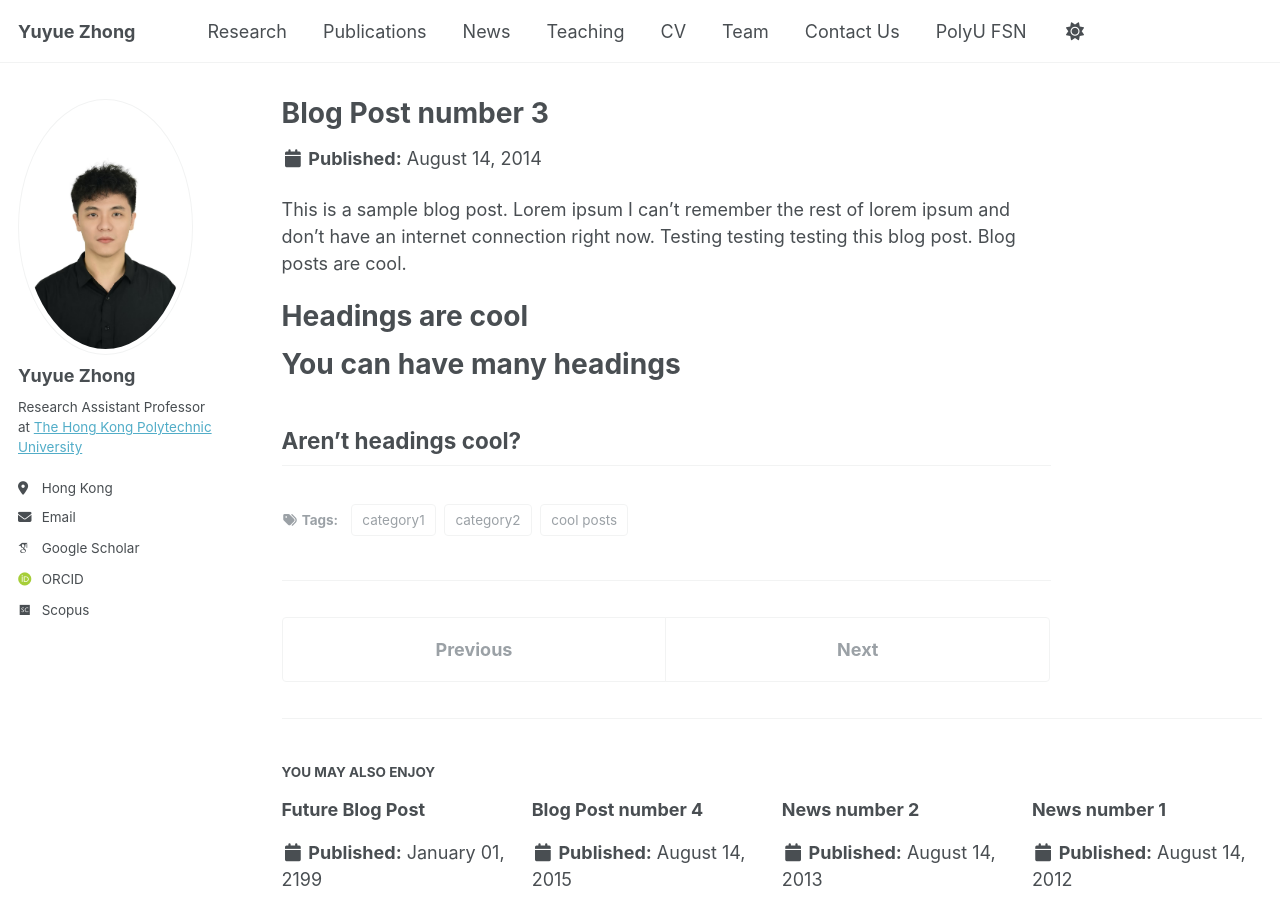
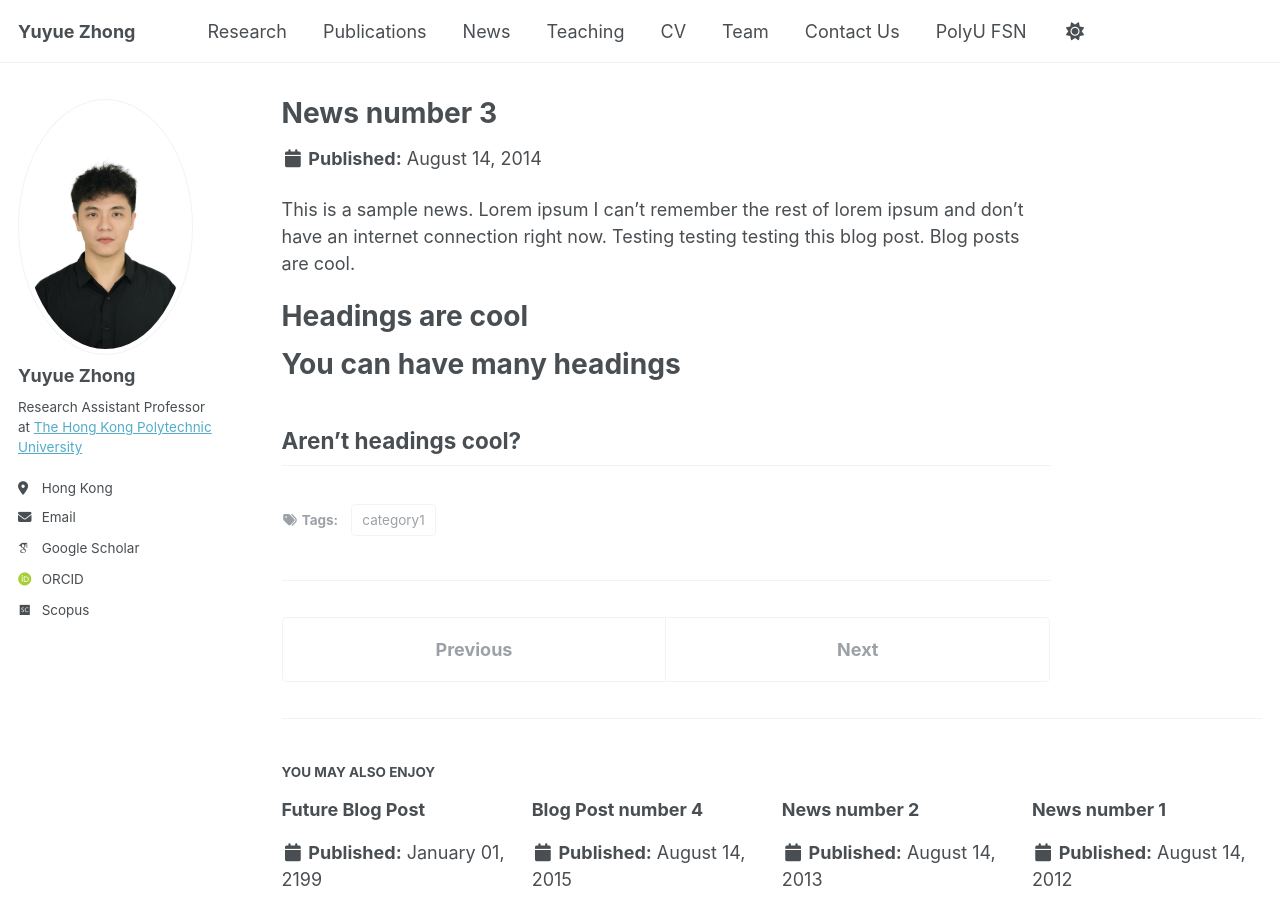
Before and after one commit to Yuyue0221/Yuyue0221.github.io, a Jekyll site: the page built from _posts/2014-08-14-blog-post-3.md, in a window 1280 px wide and 900 px high. Built offline with Jekyll 4.4.1, drawn with Linux system fonts in a browser that asks for light colours; some web fonts are replaced.

Commit message:
Update 2014-08-14-blog-post-3.md

```diff
--- a/_posts/2014-08-14-blog-post-3.md
+++ b/_posts/2014-08-14-blog-post-3.md
@@ -1,14 +1,12 @@
 ---
-title: 'Blog Post number 3'
+title: 'News number 3'
 date: 2014-08-14
 permalink: /posts/2014/08/blog-post-3/
 tags:
-  - cool posts
   - category1
-  - category2
 ---
 
-This is a sample blog post. Lorem ipsum I can't remember the rest of lorem ipsum and don't have an internet connection right now. Testing testing testing this blog post. Blog posts are cool.
+This is a sample news. Lorem ipsum I can't remember the rest of lorem ipsum and don't have an internet connection right now. Testing testing testing this blog post. Blog posts are cool.
 
 Headings are cool
 ======
```
